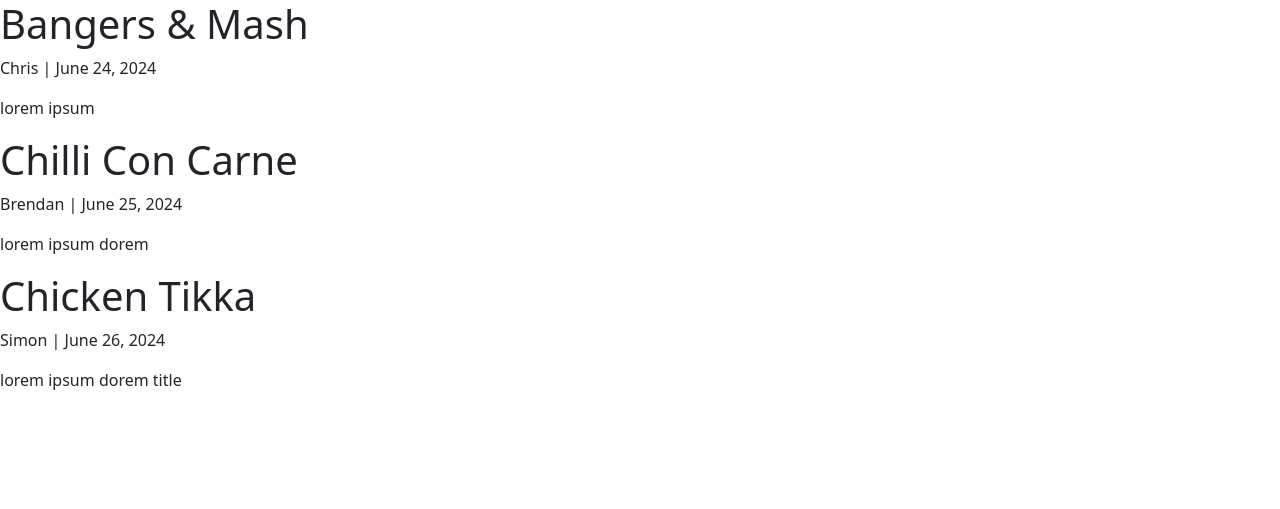
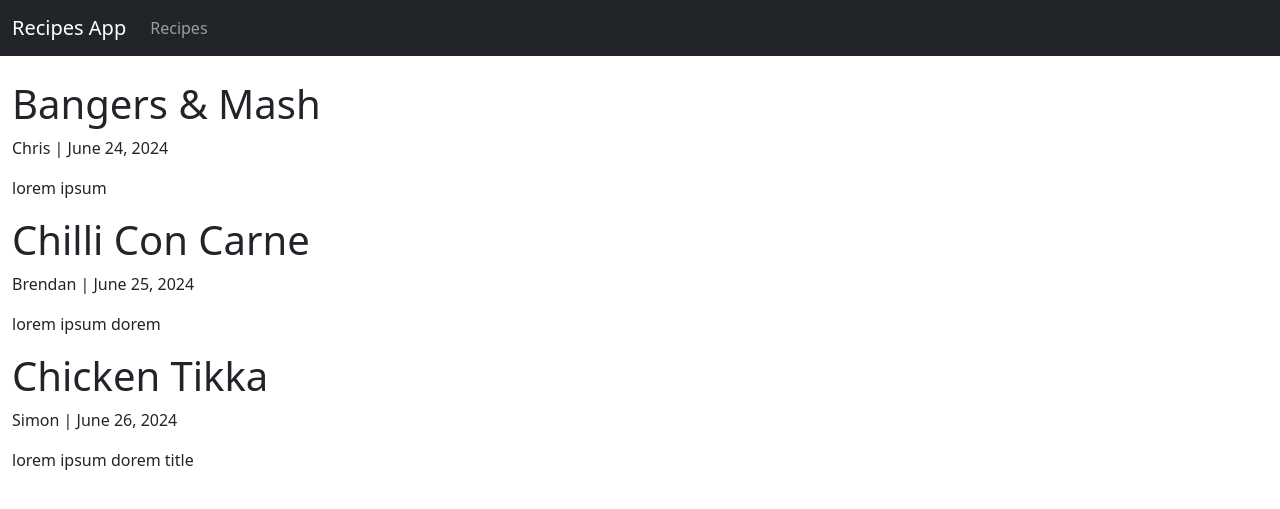
Before and after one commit to JamieBennett-Dev/Hackathon3-Recipe, a Django app: page / in a window 1280 px wide. Shown: the top 509 px of the page. Run offline with Django 5.2, Linux system fonts and the light colour scheme; some libraries are stand-ins or nearby versions.

Commit message:
merge prep

```diff
--- a/recipes/templates/recipes/base.html
+++ b/recipes/templates/recipes/base.html
@@ -22,7 +22,34 @@
 </head>
 <body>
     <!-- Main content -->
-    {% block content %} {% endblock content %}
+    <nav class="navbar navbar-expand-lg navbar-dark bg-dark">
+        <div class="container-fluid">
+          <a class="navbar-brand" href="{% url 'recipes-home' %}">Recipes App</a>
+          <button
+            class="navbar-toggler"
+            type="button"
+            data-bs-toggle="collapse"
+            data-bs-target="#navbarNav"
+            aria-controls="navbarNav"
+            aria-expanded="false"
+            aria-label="Toggle navigation">
+            <span class="navbar-toggler-icon"></span>
+          </button>
+          <div class="collapse navbar-collapse" id="navbarNav">
+            <ul class="navbar-nav">
+              <li class="nav-item">
+                <a
+                  class="nav-link"
+                  aria-current="page"
+                  href="{% url 'recipes-home' %}"
+                  >Recipes</a
+                >
+              </li>
+            </ul>
+          </div>
+        </div>
+      </nav>
+      <div class="container-fluid mt-4 col-12">{% block content %} {% endblock %}</div>
     <!-- BootStrap Scripts -->
     <script src="https://cdn.jsdelivr.net/npm/bootstrap@5.3.3/dist/js/bootstrap.bundle.min.js" integrity="sha384-YvpcrYf0tY3lHB60NNkmXc5s9fDVZLESaAA55NDzOxhy9GkcIdslK1eN7N6jIeHz" crossorigin="anonymous"></script>
     <!-- JavaScript -->
```
